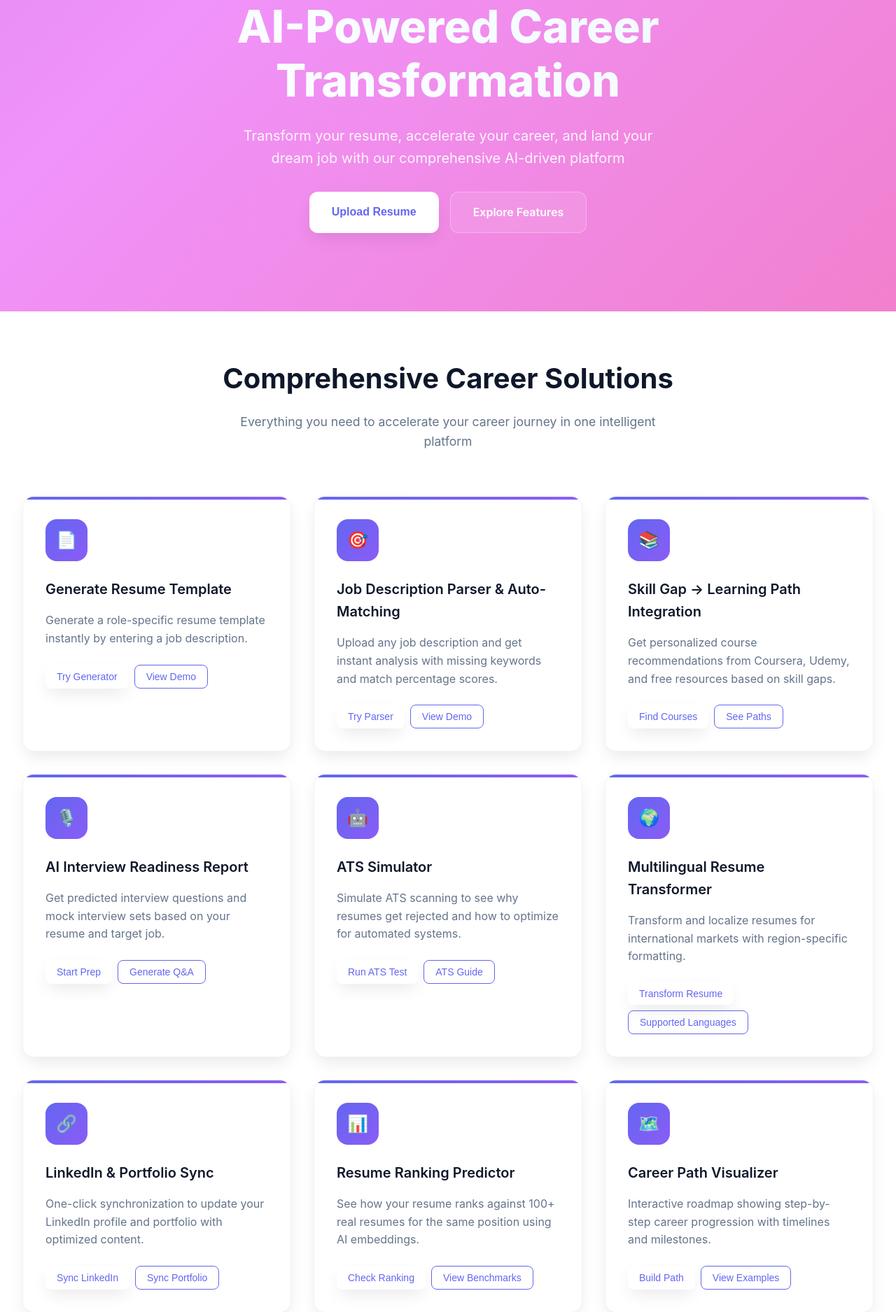
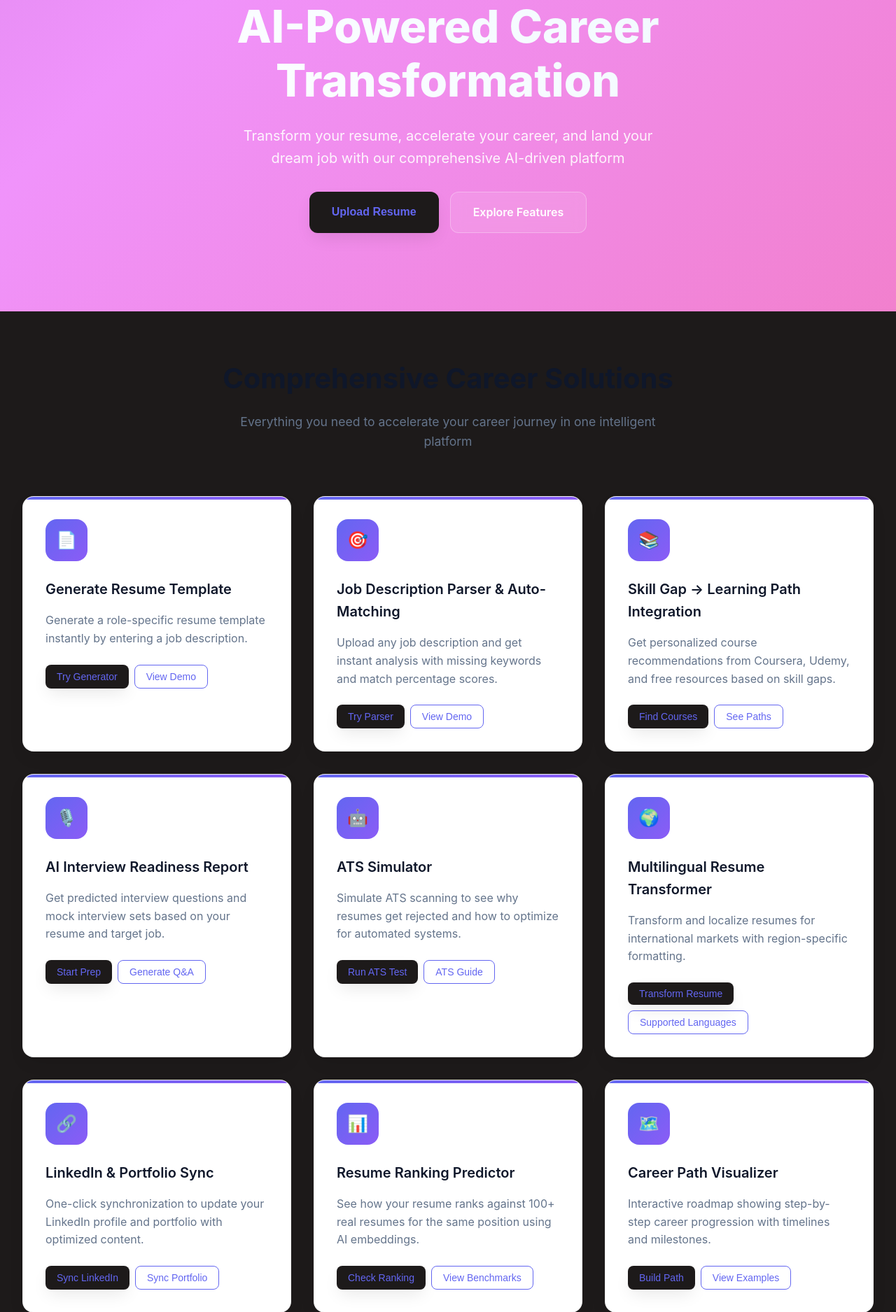
Before and after one commit to anas-qureshi-30/AI-Resume-Assistant, a Flask app: page / in a window 1280 px wide. Shown: the part 128-2003 px from the top of the page at 70% size. Run offline with Flask 3, Linux system fonts and the light colour scheme.

```diff
--- a/static/css/homePage.css
+++ b/static/css/homePage.css
@@ -15,7 +15,7 @@
     --dark: #0f172a;
     --gray: #64748b;
     --light-gray: #f1f5f9;
-    --white: #ffffff;
+    --white: #1d1a1a;
     --glass: rgba(255, 255, 255, 0.1);
     --shadow: 0 10px 25px -5px rgba(0, 0, 0, 0.1);
     --shadow-lg: 0 20px 40px -12px rgba(0, 0, 0, 0.15);
```
